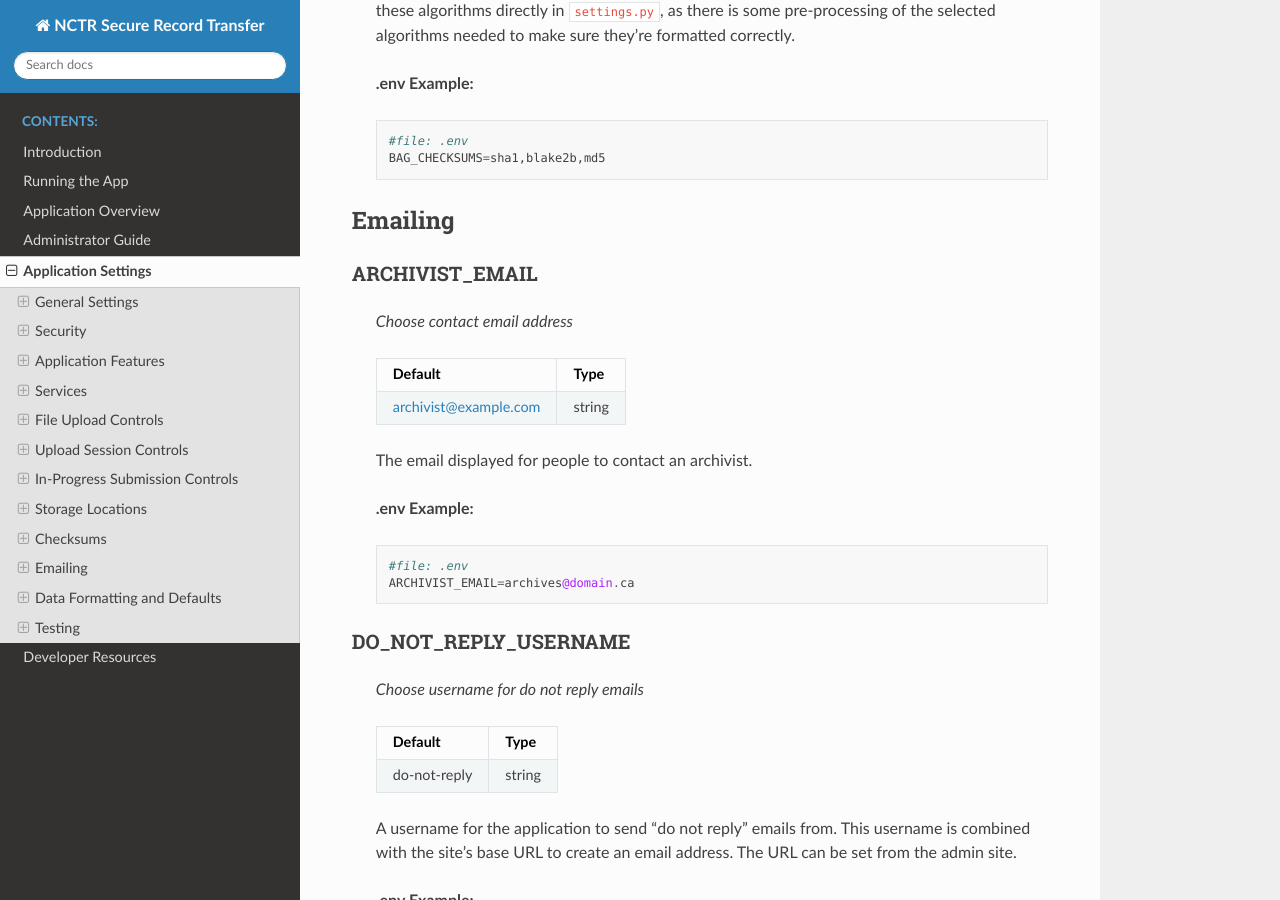
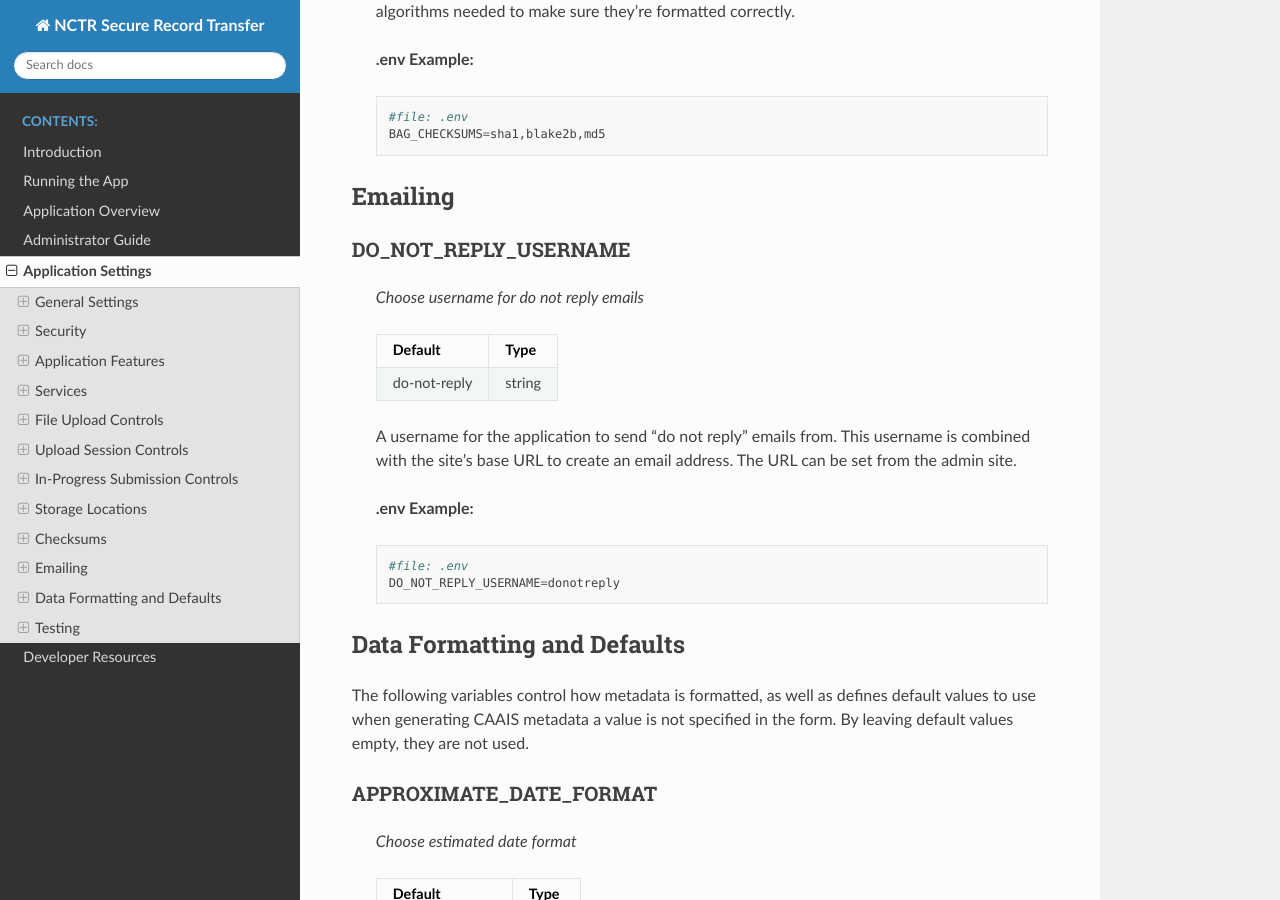
Before and after one commit to NationalCentreTruthReconciliation/Secure-Record-Transfer, a Sphinx documentation site: the page built from docs/settings/index.rst, in a window 1280 px wide and 900 px high, scrolled down 13251 px. Built offline with Sphinx 7.4.7 and the Read the Docs theme 3.1.0, drawn with Linux system fonts in a browser that asks for light colours.

Commit message:
Remove ARCHIVIST_EMAIL from environment-based configuration

```diff
--- a/docs/conf.py
+++ b/docs/conf.py
@@ -19,7 +19,6 @@
 os.environ["DJANGO_SETTINGS_MODULE"] = "app.settings.test"
 os.environ["BAG_STORAGE_FOLDER"] = tempfile.gettempdir()
 os.environ["UPLOAD_STORAGE_FOLDER"] = tempfile.gettempdir()
-os.environ["ARCHIVIST_EMAIL"] = "archivist@example.com"
 django.setup()
 
 
--- a/docs/settings/index.rst
+++ b/docs/settings/index.rst
@@ -665,29 +665,6 @@
 --------
 
 
-ARCHIVIST_EMAIL
-^^^^^^^^^^^^^^^
-
-    *Choose contact email address*
-
-    .. table::
-
-        =====================  =========
-        Default                Type
-        =====================  =========
-        archivist@example.com  string
-        =====================  =========
-
-    The email displayed for people to contact an archivist.
-
-    **.env Example:**
-
-    ::
-
-        #file: .env
-        ARCHIVIST_EMAIL=archives@domain.ca
-
-
 DO_NOT_REPLY_USERNAME
 ^^^^^^^^^^^^^^^^^^^^^
 
```
Also changed, not shown: 4 other files.
